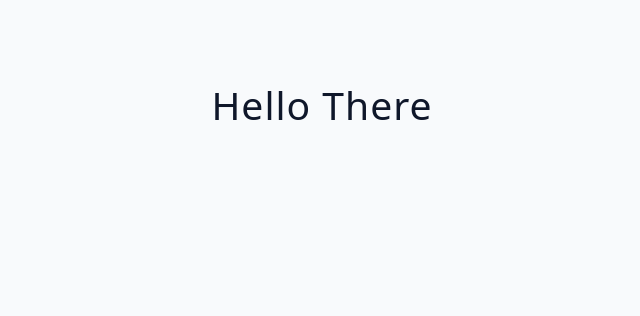
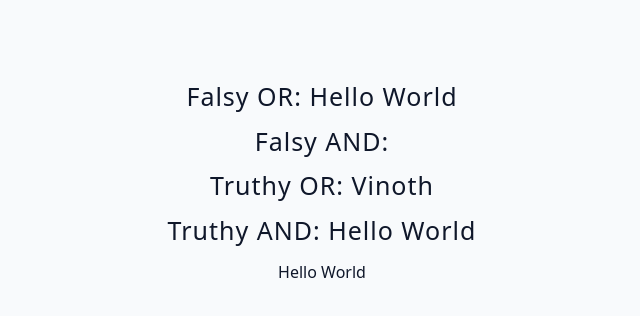
Before and after one commit to vinothsmart/react18, a React (Vite) app: page / in a window 1280 px wide. Shown: the top 316 px of the page, without its empty margins (318-958 px from the left). Built offline with nearby package versions, Linux system fonts and the light colour scheme.

Commit message:
falsy and truthy

```diff
--- a/src/App.jsx
+++ b/src/App.jsx
@@ -1,9 +1,9 @@
-import Example from './tutorial/03-conditional-rendering/starter/03-hooks-rule';
+import ShortCircuitOverview from './tutorial/03-conditional-rendering/starter/04-short-circuit-overview';
 
 function App() {
   return (
     <div className='container'>
-      <Example />{' '}
+      <ShortCircuitOverview />
     </div>
   );
 }
--- a/src/tutorial/03-conditional-rendering/starter/04-short-circuit-overview.jsx
+++ b/src/tutorial/03-conditional-rendering/starter/04-short-circuit-overview.jsx
@@ -1,6 +1,20 @@
 import { useState } from 'react';
 
 const ShortCircuitOverview = () => {
-  return <h2>short circuit overview</h2>;
+  // falsy
+  const [text, setText] = useState('');
+  // truthy
+  const [name, setName] = useState('vinoth');
+  const CodeExample = text || 'Hello World';
+  return (
+    <>
+      {/* {if(someCondition){"won't work"}} */}
+      <h4>Falsy OR: {text || 'Hello World'}</h4>
+      <h4>Falsy AND: {text && 'Hello World'}</h4>
+      <h4>Truthy OR: {name || 'Hello World'}</h4>
+      <h4>Truthy AND: {name && 'Hello World'}</h4>
+      {CodeExample}
+    </>
+  );
 };
 export default ShortCircuitOverview;
```
